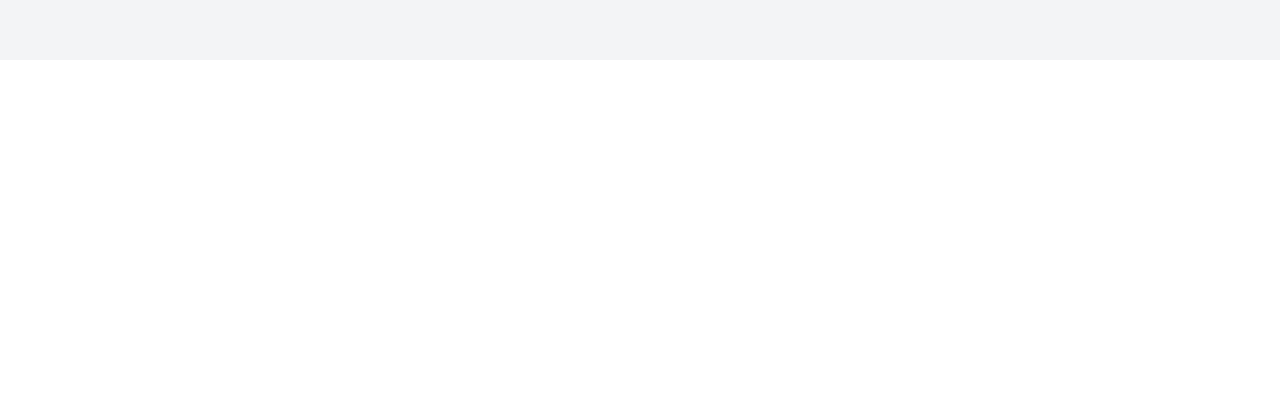
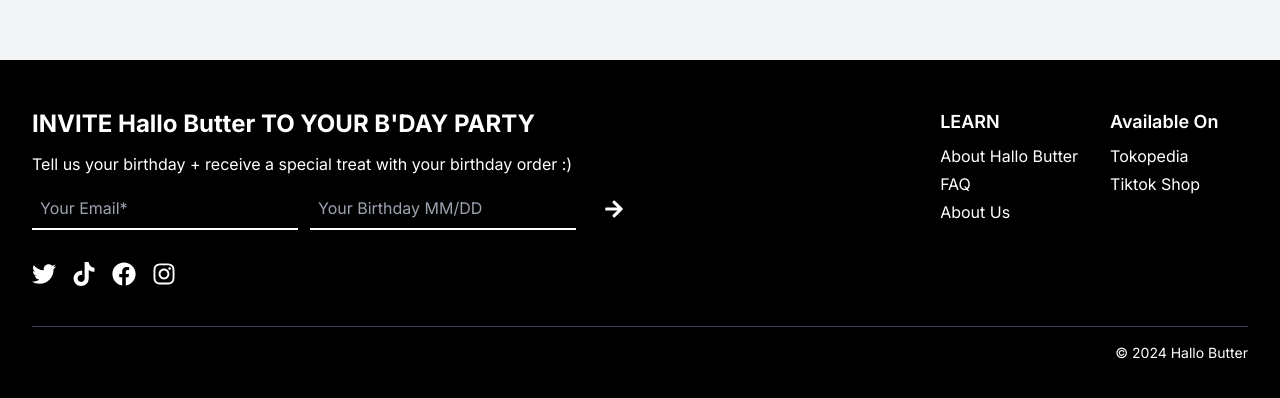
Before and after one commit to ItsMauls/Project_HelloButter, a Next.js app: page /wishlist in a window 1280 px wide. Shown: the part 818-1216 px from the top of the page. Before the commit the page ends 878 px from the top, so only its background shows below. Built offline with nearby package versions, Linux system fonts and the light colour scheme; no server answers; sample sign-in values are in the browser's storage.

Commit message:
style: add footer

```diff
--- a/src/app/(withNavbar)/layout.tsx
+++ b/src/app/(withNavbar)/layout.tsx
@@ -1,5 +1,6 @@
 'use client'
 
+import { Footer } from "@/components/Footer";
 import NavBar from "@/components/NavBar";
 import ProtectingRoute from "@/components/ProtectingRoute";
 import { ToggleContext } from "@/ctx/ToggleContext";
@@ -27,6 +28,7 @@
             </ToggleContext.Provider>
         </ProtectingRoute>
         </SessionProvider>
+        <Footer />
         </>
     )
 }
--- /dev/null
+++ b/src/components/Footer.tsx
@@ -0,0 +1,67 @@
+import Link from "next/link"
+import { FaArrowRight, FaFacebook, FaInstagram, FaTiktok, FaTwitter } from "react-icons/fa";
+
+export const Footer = () => {
+    return (
+        <footer className="bg-black text-white">
+        <div className="max-w-7xl mx-auto px-8 py-12">
+          <div className="flex flex-col lg:flex-row justify-between">
+            <div className="flex flex-col justify-between mb-6 lg:mb-0 lg:w-1/2">
+              <h2 className="text-2xl font-bold mb-3">INVITE Hallo Butter TO YOUR B'DAY PARTY</h2>
+              <p className="mb-3">Tell us your birthday + receive a special treat with your birthday order :)</p>
+              <form className="flex flex-col sm:flex-row items-center gap-3 mb-4">
+                <input type="email" placeholder="Your Email*" className="w-full flex-1 md:w-auto p-2 bg-transparent border-b-white border-b-2 text-white" required/>
+                <input type="text" placeholder="Your Birthday MM/DD" className="w-full md:w-auto flex-1 p-2 bg-transparent border-white border-b-2 text-white" required/>
+                {/* Mobile */}
+                <button type="submit" className="md:w-auto w-full text-xl md:block hidden hover:scale-125 delay-200 text-white p-2 px-4 flex-shrink-0"><FaArrowRight/></button>
+                {/* Desktop */}
+                <button type="submit" className="md:w-auto w-full font-mono md:hidden font-semibold visible bg-pink-500 text-white p-2 px-4 flex-shrink-0">SUBMIT</button>
+              </form>
+              <div className="flex gap-4 my-4">
+                <Link href="#" className="text-2xl hover:text-pink-500"><FaTwitter/> </Link>
+                <Link href="#" className="text-2xl hover:text-pink-500"> <FaTiktok /> </Link>
+                <Link href="#" className="text-2xl hover:text-pink-500"><FaFacebook/></Link>
+                <Link href="#" className="text-2xl hover:text-pink-500"><FaInstagram/></Link>
+              </div>
+            </div>
+
+            <div className="grid grid-cols-2 lg:col-span-2 gap-8">
+              <div className="mb-6 lg:mb-0">
+                <h3 className="text-lg font-semibold mb-2">LEARN</h3>
+                <nav>
+                  <ul className="space-y-1">
+                    <li><Link href="#" className="hover:text-gray-400">About Hallo Butter</Link></li>
+                    <li><Link href="#" className="hover:text-gray-400">FAQ</Link></li>
+                    <li><Link href="#" className="hover:text-gray-400">About Us</Link></li>
+                  </ul>
+                </nav>
+              </div>
+              <div>
+                <h3 className="text-lg font-semibold mb-2">Available On</h3>
+                <nav>
+                  <ul className="space-y-1">
+                    <li><Link href="#" className="hover:text-gray-400">Tokopedia</Link></li>
+                    <li><Link href="#" className="hover:text-gray-400">Tiktok Shop</Link></li>
+                  </ul>
+                </nav>
+              </div>
+            </div>
+          </div>
+
+          <div className="flex flex-col lg:flex-row justify-between items-center border-t border-gray-700 pt-4 mt-6">
+            {/* <div className="flex flex-wrap gap-4 mb-4 lg:mb-0">
+              <a href="#" className="hover:text-gray-400">Terms of Service</a>
+              <a href="#" className="hover:text-gray-400">Privacy Policy</a>
+              <a href="#" className="hover:text-gray-400">Sitemap</a>
+              <a href="#" className="hover:text-gray-400">Accessibility</a>
+            </div> */}
+            <div></div>
+            <div className="text-sm ">
+              © 2024 Hallo Butter
+            </div>
+          </div>
+        </div>
+      </footer>
+
+    )
+}
--- a/src/components/Swiper.tsx
+++ b/src/components/Swiper.tsx
@@ -12,7 +12,7 @@
     <div className='p-8'>
         <div className='text-center my-8 mt-14'>
             <h1 className='font-bold text-4xl'>SEASONS EATING</h1>
-            <h1 className='mt-4'>Stock your dessert table with Milk Bar and send treats to your whole gifting list - we’re delivering big on holiday cheer.</h1>
+            <h1 className='mt-4'>Stock your dessert table with Hallo Butter and send treats to your whole gifting list - we’re delivering big on holiday cheer.</h1>
         </div>
         <SwiperComponent
         className='swiper-slide'
```
